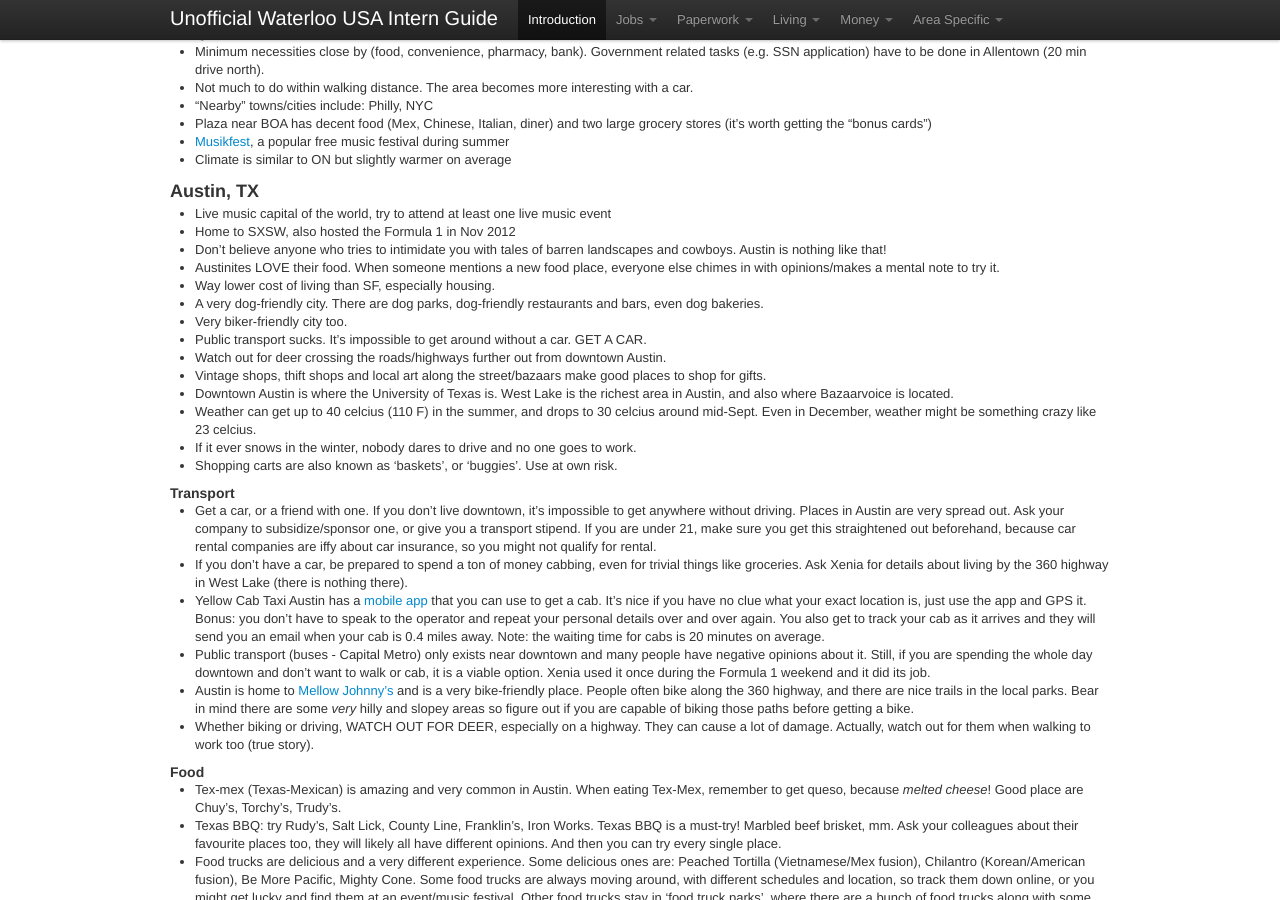
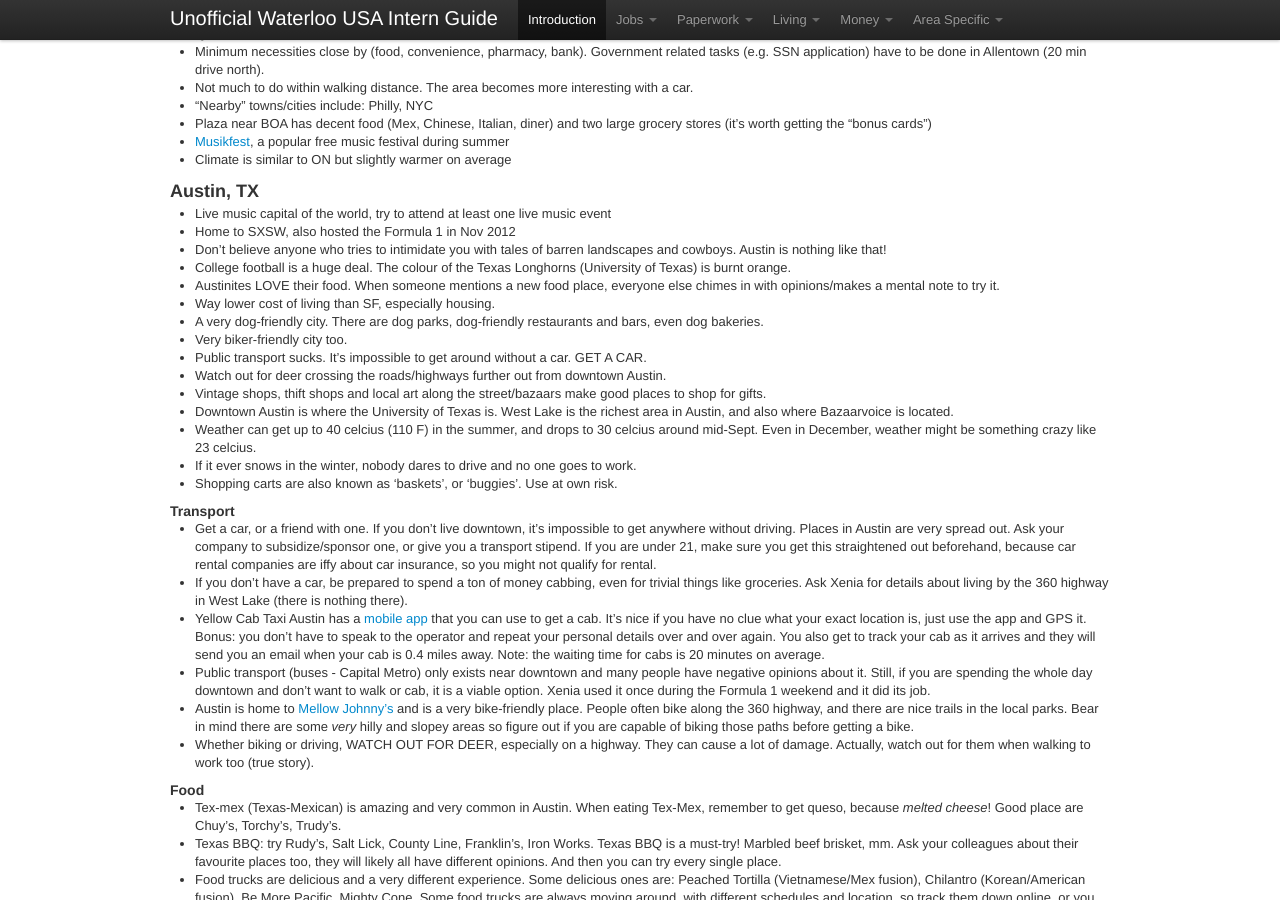
Before and after one commit to sholiday/Unofficial-Waterloo-USA-Intern-Guide, a Jekyll site: the page built from index.markdown, in a window 1280 px wide and 900 px high, scrolled down 10184 px. Built offline with Jekyll 4.4.1, drawn with Linux system fonts in a browser that asks for light colours; nearby versions of some CDN libraries; Markdown is read by kramdown in place of the engine named in the settings.

Commit message:
Texas longhorns!

```diff
--- a/index.markdown
+++ b/index.markdown
@@ -936,6 +936,7 @@ up SF or Mountain View.
 * Home to SXSW, also hosted the Formula 1 in Nov 2012
 * Don't believe anyone who tries to intimidate you with tales of barren
   landscapes and cowboys. Austin is nothing like that!
+* College football is a huge deal. The colour of the Texas Longhorns (University of Texas) is burnt orange.
 * Austinites LOVE their food. When someone mentions a new food place, everyone
   else chimes in with opinions/makes a mental note to try it.
 * Way lower cost of living than SF, especially housing.
```
